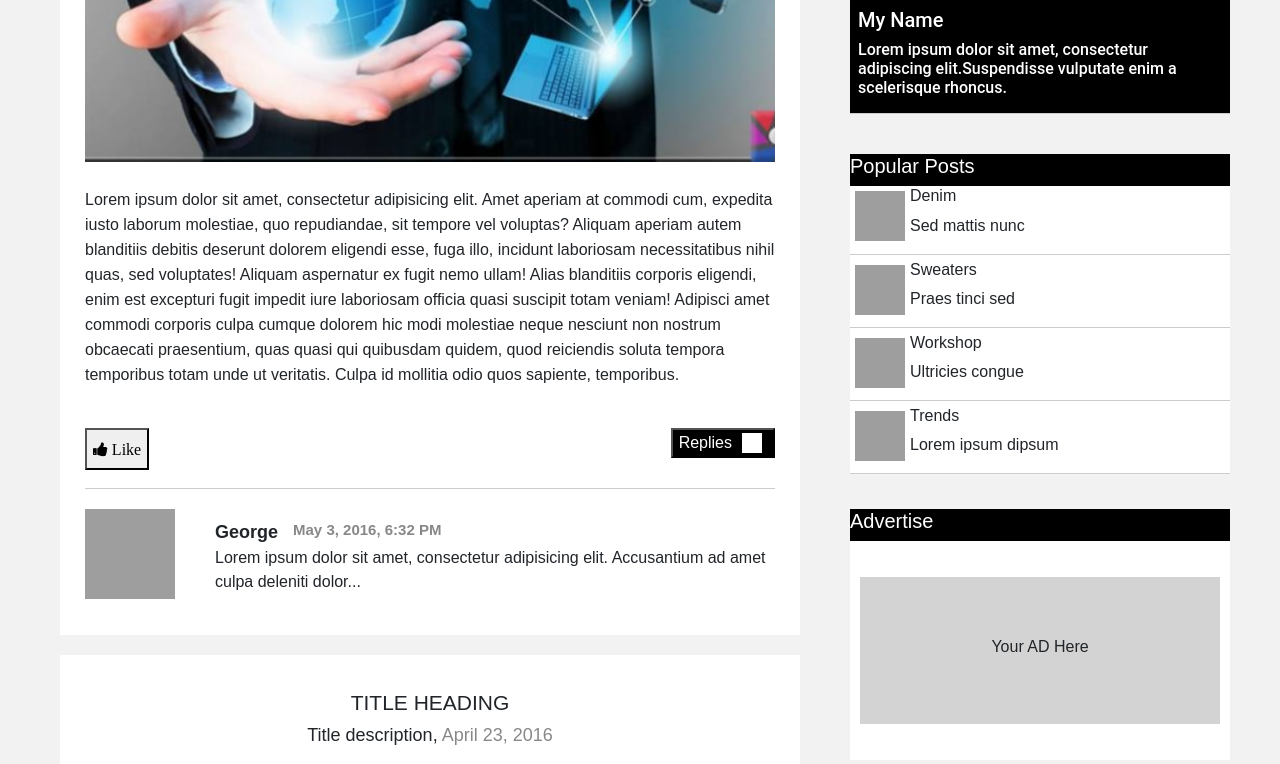
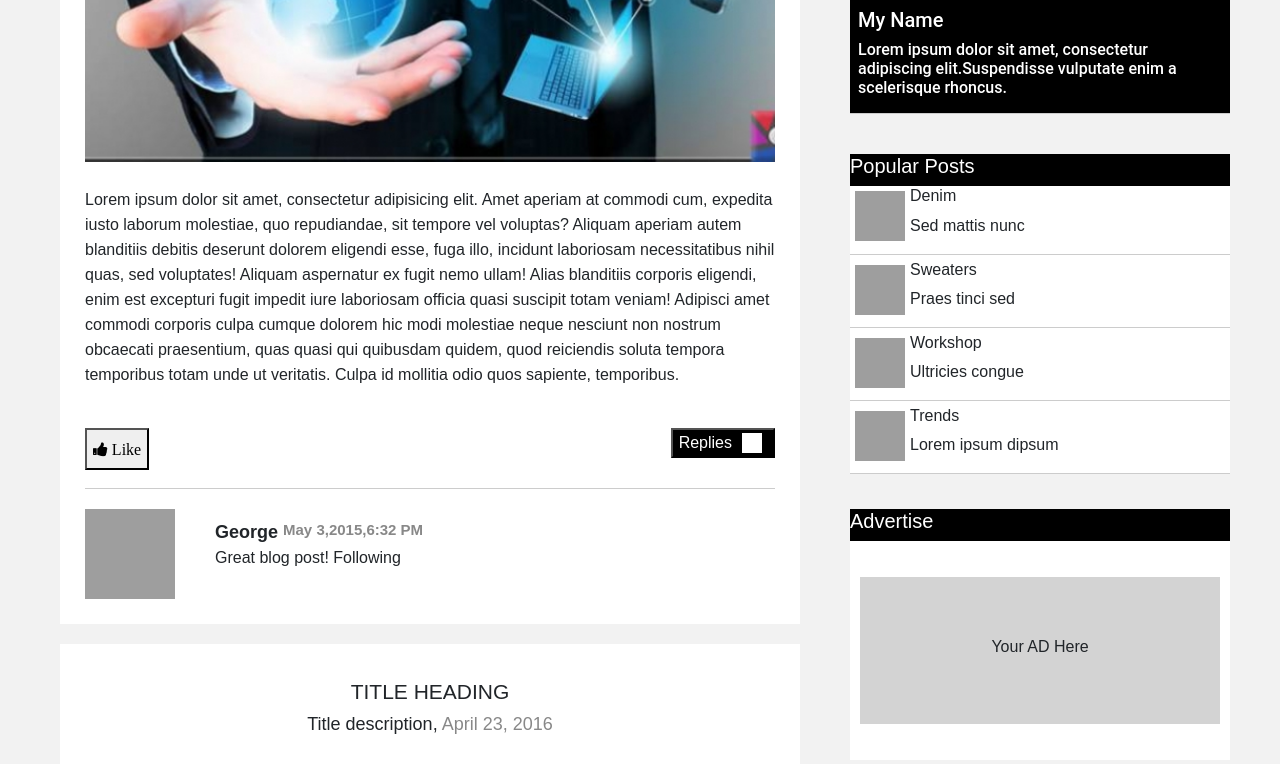
Before and after one commit to handelif/blog, a PHP site: page / in a window 1280 px wide. Shown: the part 1488-2252 px from the top of the page. Run offline with PHP 8.4, Linux system fonts and the light colour scheme; grey boxes are pictures that could not be loaded.

Commit message:
düzenleme

```diff
--- a/css/main.css
+++ b/css/main.css
@@ -171,7 +171,7 @@ img {
 }
 .content .left .blog-item .comments .date{
     color: #888;
-    margin-left: 15px;
+    margin-left: 5px;
     font-size: 15px;
 
 }
--- a/index.html
+++ b/index.html
@@ -84,10 +84,9 @@
                     </div>
                     <div class="details">
                         <span class="name">George</span>
-                        <div class="date">May 3, 2016, 6:32 PM</div>
+                        <div class="date">May 3,2015,6:32 PM</div>
                         <div class="comment-text">
-                            <p>Lorem ipsum dolor sit amet, consectetur adipisicing elit. Accusantium ad amet culpa
-                                deleniti dolor...</p>
+                            <p>Great blog post! Following</p>
                         </div>
                     </div>
                 </div>
```
